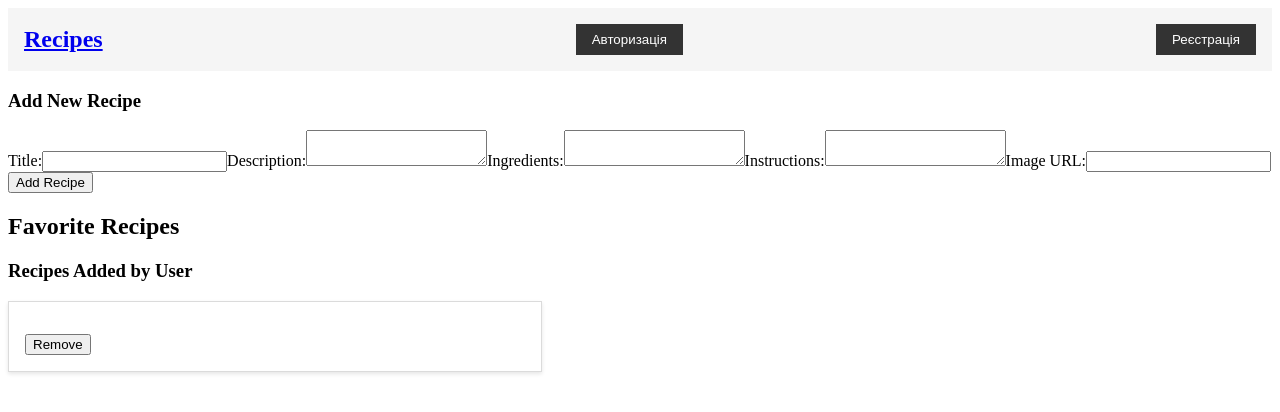
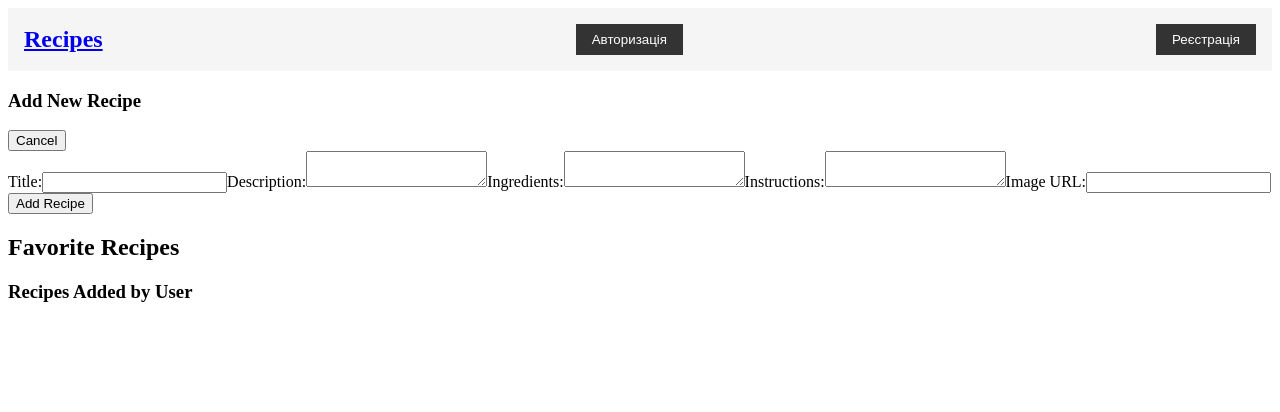
Before and after one commit to kozakevich13/recipe-menagement, a React (Create React App) app: page /favorite-recipes in a window 1280 px wide. Both pictures are taken after a click on the button "Add Recipe". Shown: the top 412 px of the page. Built offline with nearby package versions, Linux system fonts and the light colour scheme.

Commit message:
add button show form

```diff
--- a/src/components/FavoriteRecipes.tsx
+++ b/src/components/FavoriteRecipes.tsx
@@ -23,6 +23,7 @@ const FavoriteRecipes: React.FC = () => {
   const userRecipes = useSelector(
     (state: any) => state.favoriteRecipes.userRecipes
   );
+  const [showAddForm, setShowAddForm] = useState(false);
 
   const [newRecipe, setNewRecipe] = useState<Recipe>({
     id: 0,
@@ -64,8 +65,12 @@ const FavoriteRecipes: React.FC = () => {
     }
   };
 
-  const handleAddUserRecipe = (e: React.FormEvent) => {
-    e.preventDefault();
+  const toggleAddForm = () => {
+    setShowAddForm(!showAddForm);
+  };
+
+  const handleAddRecipe = (e: React.FormEvent) => {
+    // Логіка додавання нового рецепту
     dispatch(addUserRecipe(newRecipe));
     setNewRecipe({
       id: 0,
@@ -75,12 +80,17 @@ const FavoriteRecipes: React.FC = () => {
       instructions: "",
       image: "",
     });
+    toggleAddForm();
   };
 
   return (
     <div>
       <h3>Add New Recipe</h3>
-      <form onSubmit={handleAddUserRecipe}>
+      {showAddForm ? (
+        <div>
+          {/* Форма додавання нового рецепту */}
+          <button onClick={toggleAddForm}>Cancel</button>
+          <form onSubmit={handleAddRecipe}>
             <label>
               Title:
               <input
@@ -123,8 +133,14 @@ const FavoriteRecipes: React.FC = () => {
                 onChange={handleInputChange}
               />
             </label>
-        <button type="submit">Add Recipe</button>
+            <button type="submit" onClick={handleAddRecipe}>
+              Add Recipe
+            </button>
           </form>
+        </div>
+      ) : (
+        <button onClick={toggleAddForm}>Add Recipe</button>
+      )}
       <h2>Favorite Recipes</h2>
       <h3>Recipes Added by User</h3>
       {userRecipes.map((recipe: any) => (
```
Lines whose indentation alone changed are shown as unchanged.
